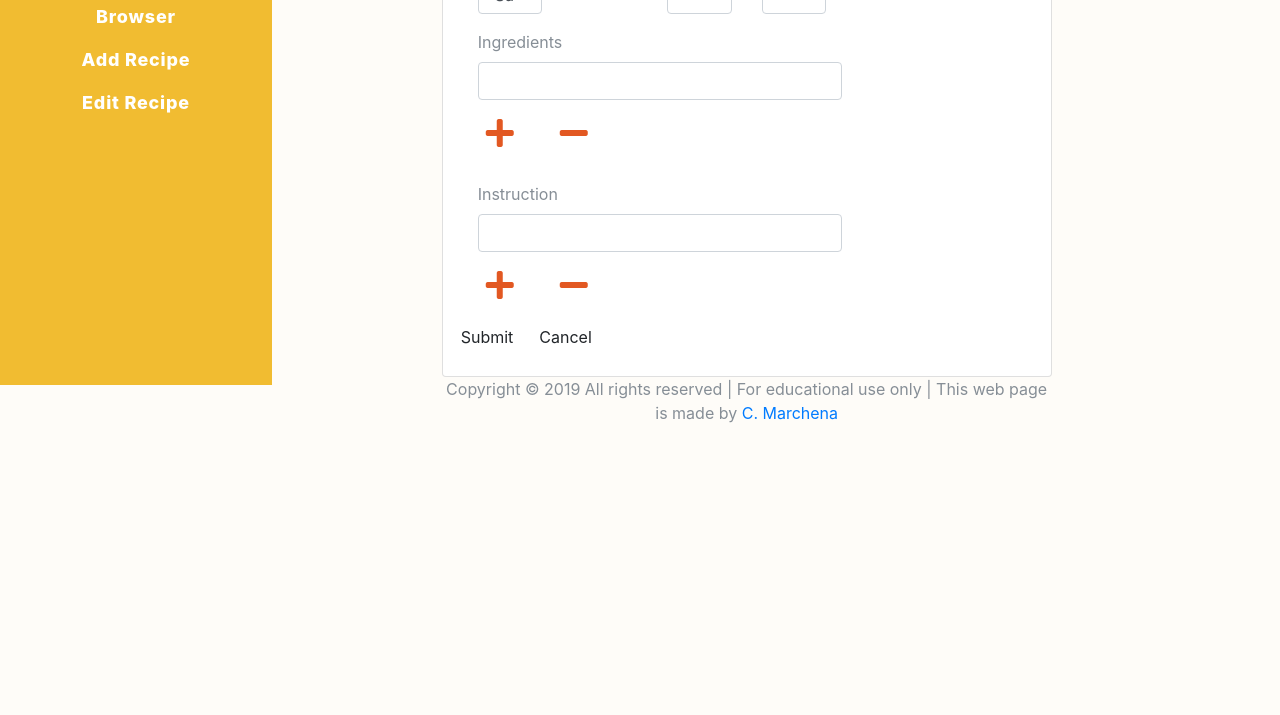
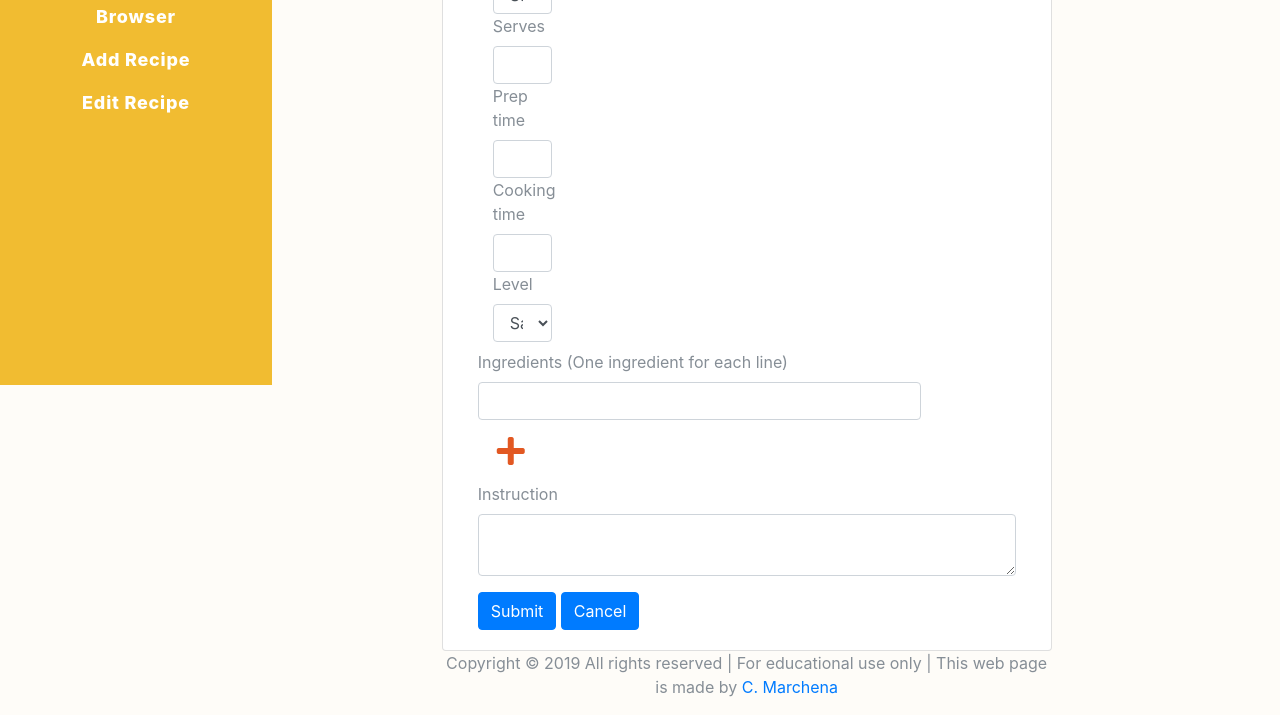
Before and after one commit to dugudugu/A_Chefs_Book, a Flask app: template templates/add_recipe.html in a window 1280 px wide. Shown: the part 415-1130 px from the top of the page. Before the commit the page ends 838 px from the top, so only its background shows below. Run offline with Flask 2, Linux system fonts and the light colour scheme; the template is opened without the code that fills it: most values are stand-ins (such as "Sample title", 1, 10 or a date in 2020); some libraries are stand-ins or nearby versions.

Commit message:
Recipe level aligned with other recipe information

```diff
--- a/templates/add_recipe.html
+++ b/templates/add_recipe.html
@@ -10,30 +10,24 @@
 
     <div class="card">
         <div class="card-body">
-            <form action "{{url_for('insert_recipe')}}" method="POST" class="add-recipe-form" >
+            <form action "{{url_for('insert_recipe')}}" method="POST" class="add-recipe-form">
 
                 <div class=" col-12 mt-2">
-
                     <!-- Recipe Title -->
                     <div class="mt-2 md-form form-lg">
                         <label for="title">Recipe title</label>
                         <input type="text" id="title" name="title" value="" required class="form-control">
-
                     </div>
 
                     <!-- Recipe Description -->
                     <div class="mt-2 md-form form-lg">
                         <label for="description">Recipe description</label>
                         <input type="text" id="description" name="description" value="" class="form-control">
-
                     </div>
-
-
                 </div>
 
                 <div class="input-field col-12 mt-2">
-
-                        <div class="row">
+                    <div class="flex-selection">
 
                         <!-- Dish Type -->
                         <div class="input-field col-2">
@@ -43,29 +37,28 @@
                                 <option value="{{cat.dish_type}}">{{cat.dish_type}}</option>
                                 {% endfor %}
                                 </select>
-
                         </div>
 
                         <!-- Servings -->
                         <div class="input-field col-2">
                             <label for="recipe-serving">Serves</label>
-                            <input type="number" name="serves" id="recipe-serving" required class="form-control"/>
+                            <input type="number" name="serves" id="recipe-serving" required class="form-control" />
                         </div>
 
                         <!-- Preparation Time -->
                         <div class="input-field col-2">
                             <label for="prep-time">Prep time</label>
-                            <input type="number" name="prep-time" id="prep-time" required class="form-control"/>
+                            <input type="text" name="prep-time" id="prep-time" required class="form-control" />
                         </div>
 
                         <!-- Cooking Time -->
                         <div class="input-field col-2">
                             <label for="cooking-time">Cooking time</label>
-                            <input type="number" name="cooking-time" id="cooking-time" required class="form-control"/>
+                            <input type="text" name="cooking-time" id="cooking-time" required class="form-control" />
                         </div>
 
-                        <!-- Difficulty -->
-                        <div class="input-field col-2>
+                        <!-- Dish Type -->
+                        <div class="input-field col-2">
                             <label for="difficulty">Level</label>
                             <select class="form-control" id="difficulty" name="difficulty" required>
                                 {% for diff in Categories %}
@@ -73,46 +66,37 @@
                                 {% endfor %}
                                 </select>
                         </div>
+
                         </div>
                     </div>
 
                     <!-- Recipe Ingredients -->
-                    <div class="col-10 mt-2" id="TextBoxeGroupIngredients">
-                        <div class="row">
-                        <div class="col-10 mt-2" id="TextBoxeIngredient">
-                            <label for="title">Ingredients</label>
-                            <input type="text" id="ingredient" name="ingredient" value="" required class="form-control">
-                            <div class="row">
-                                <a class="btn" id="addIngredient"><i class="fas fa-plus" aria-hidden="true"></i></a>
-                                <a class="btn" id="removeIngredient"><i class="fas fa-minus" aria-hidden="true"></i></a>
-                            </div>
+                    <div class="col-10 btn-inline mt-2" id="TextBoxGroupIngredients">
+                        <div id="TextBoxIngredient">
+                            <label for="title">Ingredients (One ingredient for each line)</label>
+                                <div class="flex ">
+                                <input type="text" id="ingredient" name="ingredient" value=" " required class="form-control ">
+                                <a class="btn btn-sm" id="addIngredient" role="button"><i class="fas fa-plus " aria-hidden="true "></i></a>
                                 </div>
                         </div>
                     </div>
 
                     <!-- Recipe Instructions -->
-                    <div class="col-10 mt-2" id="TextBoxeGroupInstructions ">
-                    <div class="row">
-                        <div class="col-10 mt-2" id="TextBoxInstruction">
-                        <label for="recipe_instruction">Instruction</label>
-                            <input type="text" name="instruction" id="recipe_instruction" value "" required class="form-control"/>
-                            <div class="row">
-                                <a class="btn" id="addInstruction"><i class="fas fa-plus" aria-hidden="true"></i></a>
-                                <a class="btn" id="removeInstruction"><i class="fas fa-minus" aria-hidden="true"></i></a>
-                            </div>
-                        </div>
+                    <div class="col-12 " id="TextBoxInstructions ">
+                        <div class="form-group " id="TextBoxInstruction ">
+                            <label for="recipe_instruction ">Instruction</label>
+                            <textarea class="form-control " id="TextBoxInstruction rows="10">
+                            </textarea>
                         </div>
                     </div>
 
                     <!-- Submit Recipe -->
-                    <div class="row submit-btn">
-                        <button class="btn" type="submit" name="">Submit</button>
-                        <a href="{{url_for('all_recipes')}}" class="btn">Cancel</a>
+                    <div class="submit-btns col-12">
+                        <input class="btn btn-primary submit-btn" type="submit" value="Submit">
+                        <a class="btn btn-primary cancel-btn" role="button" href="{{url_for('all_recipes')}}">Cancel</a>
                     </div>
 
             </form>
-
-
         </div>
     </div>
 </div>
```
Lines whose indentation alone changed are shown as unchanged.
